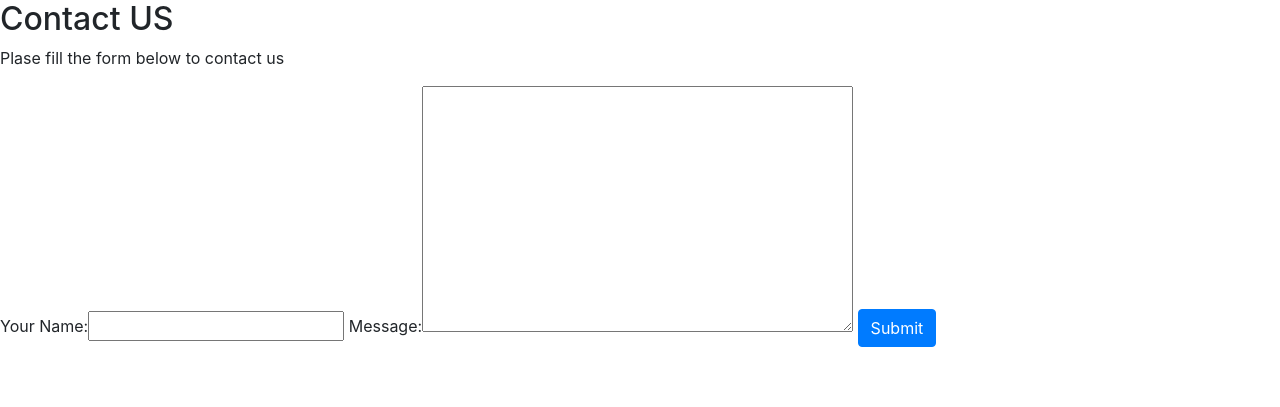
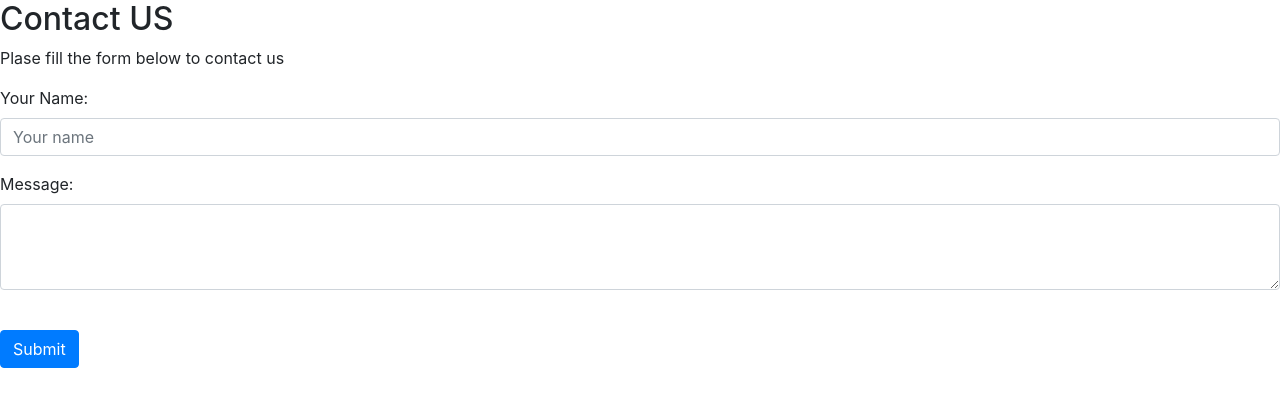
Before and after one commit to MrEscape54/BookTime, a Django app: page /contact-us/ in a window 1280 px wide. Shown: the part 56-463 px from the top of the page. Run offline with Django 3.2, Linux system fonts and the light colour scheme; some libraries are stand-ins or nearby versions.

Commit message:
adding contact form

```diff
--- a/main/templates/contact_form.html
+++ b/main/templates/contact_form.html
@@ -6,7 +6,23 @@
 
 <form method="POST">
    {% csrf_token %}
-   {{ form }}
+   <div class="form-group">
+      {{ form.name.label_tag }}
+      <input type="text" class="form-control {% if form.name.errors %}is-invalid{% endif %}"
+      id="id_name" name="name" placeholder="Your name" value="{{ form.name.value | default:"" }}">
+   {% if form.name.errors %}
+      <div class="invalid-feedback">{{ form.name.errors }}</div>
+   {% endif %}
+   </div>
+
+   <div class="form-group">
+      {{ form.message.label_tag }}
+      <textarea class="form-control {% if form.message.errors %}is-invalid{% endif %}"
+      id="id_message" name="message" rows="3"> {{ form.message.value | default:""}} </textarea>
+   {% if form.message.errors %}
+      <div class="invalid-feedback">{{ form.message.errors }}</div>
+   {% endif %}
+   </div>
    <button type="submit" class="btn btn-primary">Submit</button>
 </form>
 {% endblock content %}
```
